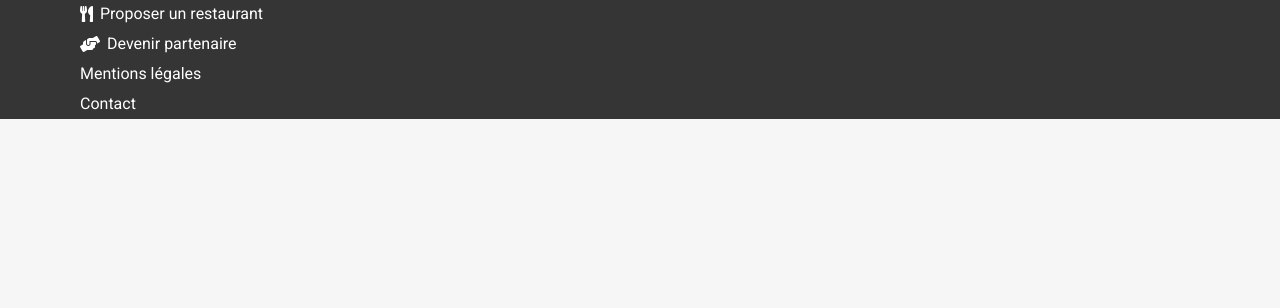
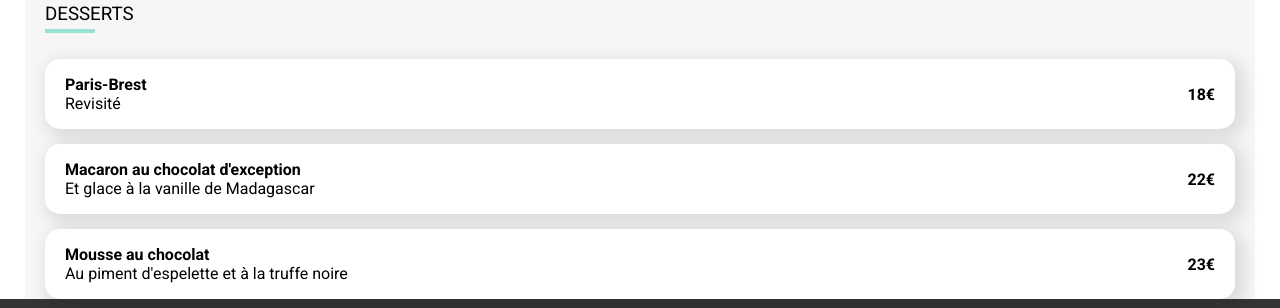
Before and after one commit to Abdelkrim31/ohmyfood, a website: page pages_menu/la-palette-du-gout.html in a window 1280 px wide. Shown: the part 1072-1380 px from the top of the page. Before the commit the page ends 1191 px from the top, so only its background shows below. Drawn offline with Linux system fonts and the light colour scheme; a web font is replaced by a local one.

Commit message:
Desserts menu

```diff
--- a/pages_menu/la-palette-du-gout.html
+++ b/pages_menu/la-palette-du-gout.html
@@ -142,6 +142,52 @@
 
           </div>
 
+          <div class="menu-grid-bloc">
+            <div class="menu-grid-title"><h3>DESSERTS</h3></div>
+
+            <div class="menu-grid-case" >
+              <div class="dish-and-price">
+                <div class="menu-case-dish">
+                  <div class="menu-case-dish-title">
+                    <p>Paris-Brest</p>
+                  </div>
+                  <div class="menu-case-dish-subtitle">
+                    <p>Revisité</p>
+                  </div>
+                </div>
+                <div class="menu-case-price">18€</div>
+            </div>
+            </div>
+
+            <div class="menu-grid-case">
+              <div class="dish-and-price">
+                <div class="menu-case-dish">
+                  <div class="menu-case-dish-title">
+                    <p>Macaron au chocolat d'exception</p>
+                  </div>
+                  <div class="menu-case-dish-subtitle">
+                    <p>Et glace à la vanille de Madagascar</p>
+                  </div>
+                </div>
+                <div class="menu-case-price">22€</div>
+            </div>
+            </div>
+
+            <div class="menu-grid-case">
+              <div class="dish-and-price">
+                <div class="menu-case-dish">
+                  <div class="menu-case-dish-title">
+                    <p>Mousse au chocolat</p>
+                  </div>
+                  <div class="menu-case-dish-subtitle">
+                    <p>Au piment d'espelette et à la truffe noire</p>
+                  </div>
+                </div>
+                <div class="menu-case-price">23€</div>
+              </div>
+            </div>
+
+          </div>
 
        </div>
 
```
